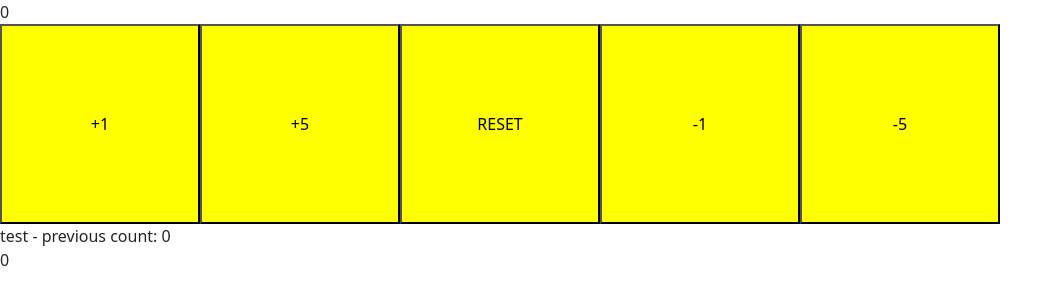
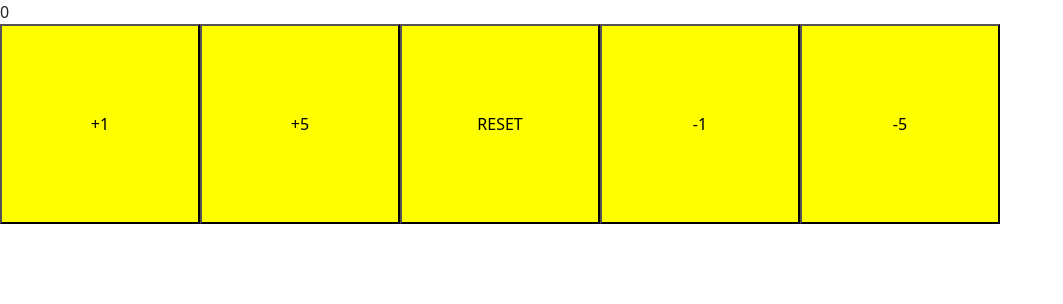
Before and after one commit to 44jovi/qa-gl-mern-react-1, a React (Create React App) app in the folder react-project/: page / in a window 1280 px wide. Shown: the top 304 px of the page, without its empty margins (0-1063 px from the left). Built offline with nearby package versions, Linux system fonts and the light colour scheme.

Commit message:
reset function

```diff
--- a/react-project/src/components/CounterExtreme.jsx
+++ b/react-project/src/components/CounterExtreme.jsx
@@ -2,20 +2,21 @@ import { useState } from "react";
 
 const CounterExtreme = () => {
   const [count, setCount] = useState(0);
-  const [prevCount, setPrevCount] = useState(0);
-  const [history, setHistory] = useState([0]);
-
-  // const history = [];
+  const [history, setHistory] = useState([]);
 
   const btnPress = (e) => {
     e.preventDefault();
-
     let numChange = parseInt(e.target.innerHTML);
     setCount(count + numChange);
     setHistory([count, ...history]);
     console.log(history);
   };
 
+  const reset = (e) => {
+    e.preventDefault();
+    setCount(0);
+    setHistory([]);
+  };
   return (
     <>
       {/* current count display */}
@@ -23,10 +24,9 @@ const CounterExtreme = () => {
       {/* counter buttons */}
       <button onClick={btnPress}>+1</button>
       <button onClick={btnPress}>+5</button>
-      <button onClick={() => setCount(0)}>RESET</button>
+      <button onClick={reset}>RESET</button>
       <button onClick={btnPress}>-1</button>
       <button onClick={btnPress}>-5</button>
-      <div>test - previous count: {prevCount}</div>
       <p>{history.map((i) => i)}</p>
     </>
   );
```
